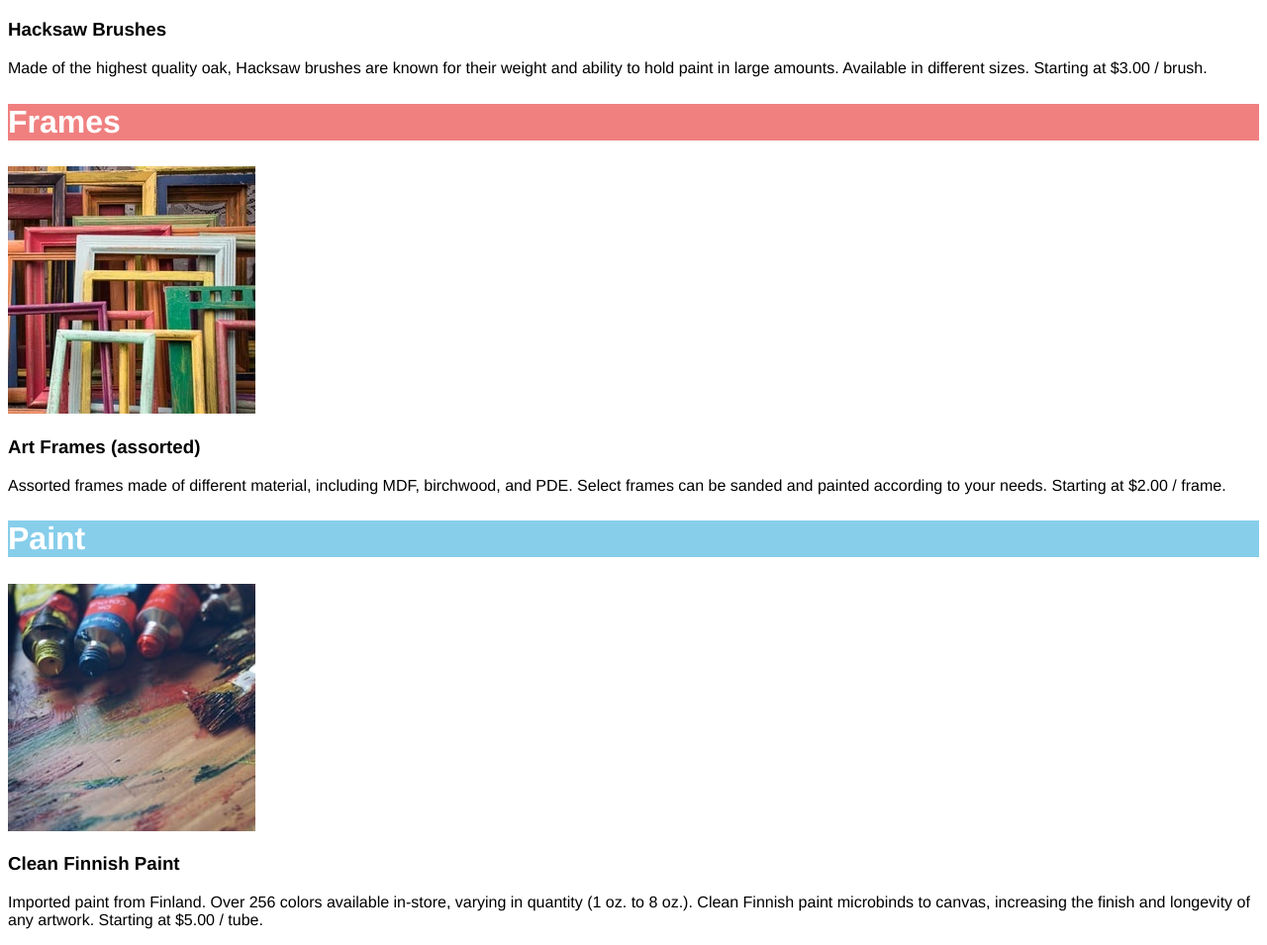
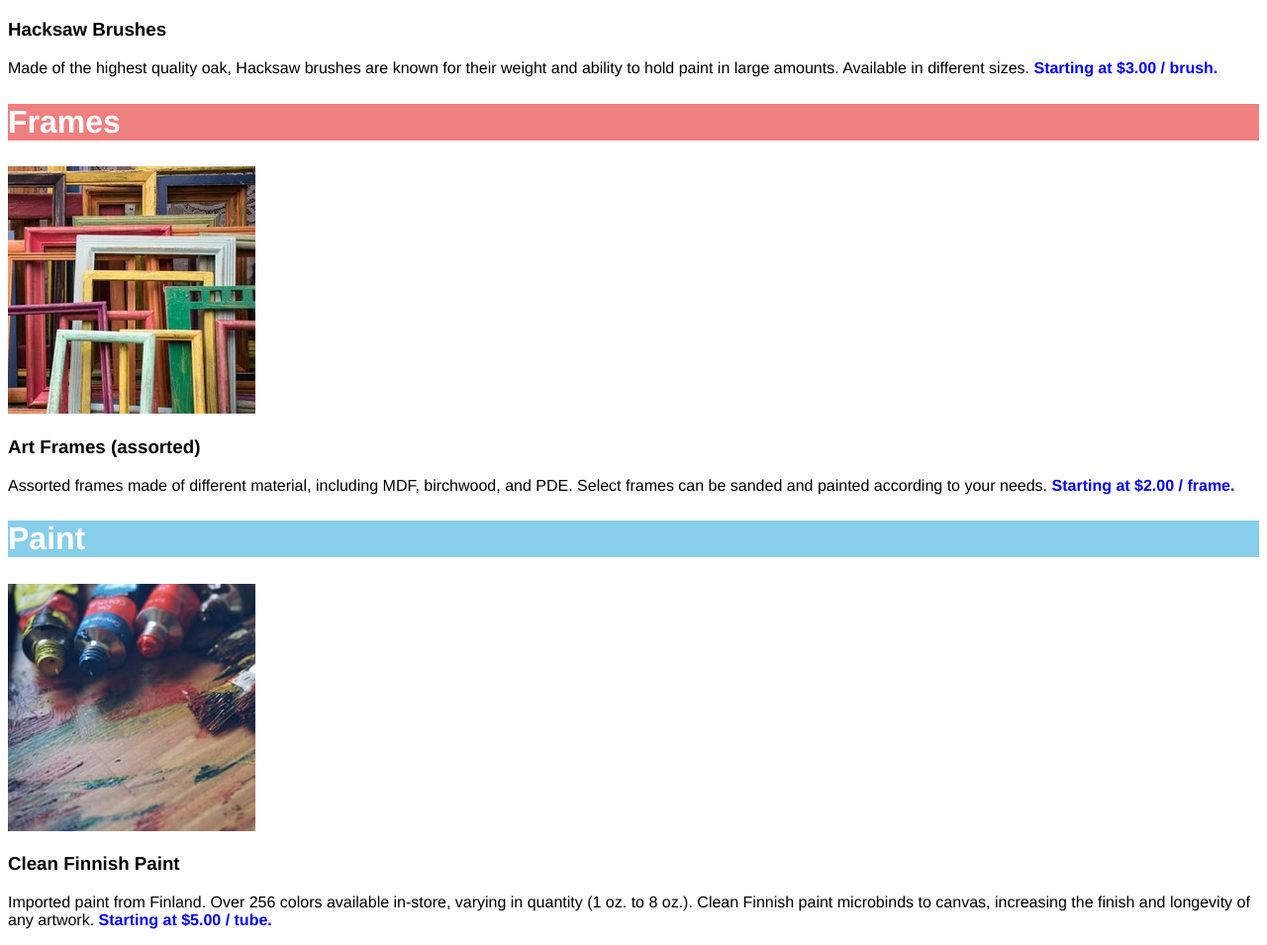
Before and after one commit to chrishooper78/dasmotos-arts-and-crafts, a plain HTML site: page index.html in a window 1280 px wide. Shown: the part 566-1521 px from the top of the page at 99% size. Drawn offline with Linux system fonts and the light colour scheme.

Commit message:
Emphasise prices in blue/bold

```diff
--- a/index.html
+++ b/index.html
@@ -12,19 +12,19 @@
           <h2 id='brushes'>Brushes</h2>
           <img src="./images/hacksaw.webp" />
           <h3>Hacksaw Brushes</h3>
-          <p>Made of the highest quality oak, Hacksaw brushes are known for their weight and ability to hold paint in large amounts. Available in different sizes. Starting at $3.00 / brush.</p>
+          <p>Made of the highest quality oak, Hacksaw brushes are known for their weight and ability to hold paint in large amounts. Available in different sizes. <em>Starting at $3.00 / brush.</em></p>
       </article>
       <article>
         <h2 id='frames'>Frames</h2>
         <img src="./images/frames.webp" />
         <h3>Art Frames (assorted)</h3>
-        <p>Assorted frames made of different material, including MDF, birchwood, and PDE. Select frames can be sanded and painted according to your needs. Starting at $2.00 / frame.</p>
+        <p>Assorted frames made of different material, including MDF, birchwood, and PDE. Select frames can be sanded and painted according to your needs. <em>Starting at $2.00 / frame.</em></p>
     </article>
     <article>
         <h2 id='paint'>Paint</h2>
         <img src="./images/finnish.jpeg" />
         <h3>Clean Finnish Paint</h3>
-        <p>Imported paint from Finland. Over 256 colors available in-store, varying in quantity (1 oz. to 8 oz.). Clean Finnish paint microbinds to canvas, increasing the finish and longevity of any artwork. Starting at $5.00 / tube.</p>
+        <p>Imported paint from Finland. Over 256 colors available in-store, varying in quantity (1 oz. to 8 oz.). Clean Finnish paint microbinds to canvas, increasing the finish and longevity of any artwork. <em>Starting at $5.00 / tube.</em></p>
     </article>
   </body>
 </html>
--- a/styles/main.css
+++ b/styles/main.css
@@ -30,3 +30,10 @@ h3,
 p {
   font-family: 'Helvetica';
 }
+
+em {
+  font-style: normal;
+  font-weight: bold;
+  color: blue;
+
+}
```
